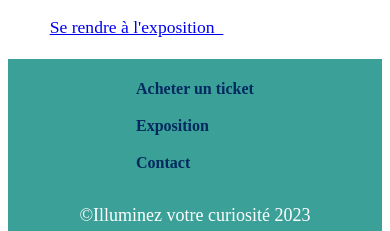
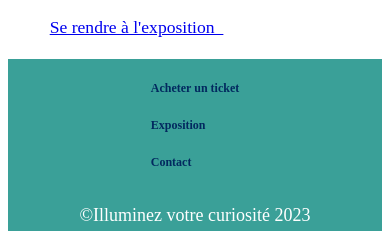
Before and after one commit to jo15122002/illuminez_votre_curiosite_site, a Nuxt app: page /book in a window 390 px wide. Shown: the part 697-928 px from the top of the page. Built offline with nearby package versions, Linux system fonts and the light colour scheme; no server answers; the database is empty; a web font is replaced by a local one.

Commit message:
Fix tweak

```diff
--- a/components/navBar.vue
+++ b/components/navBar.vue
@@ -128,8 +128,8 @@ export default {
   }
 }
 
-@media (max-width: 800px){
-  .navbar-items{
+@media (max-width: 900px){
+  .navbar-item{
     font-size: 0.75rem;
   }
 }
--- a/pages/index.vue
+++ b/pages/index.vue
@@ -440,6 +440,7 @@ body{
 @media screen and (max-width: 1200px) {
   .content-div .date{
     font-size: 18px;
+    margin-bottom: 2vh;
   }
 }
 
```
